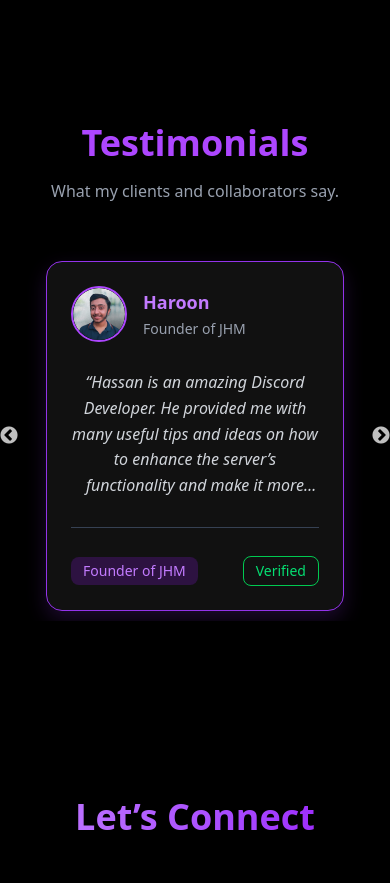
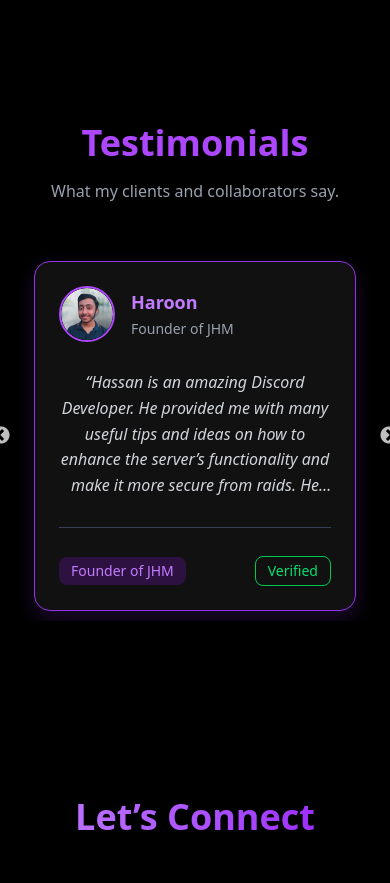
Before and after one commit to Hassan-Mef/New-Portfolio, a React (Vite) app: page / in a window 390 px wide. Shown: the part 5420-6303 px from the top of the page. Built offline with nearby package versions, Linux system fonts and the light colour scheme.

Commit message:
fix: update testimonial slider for better responsiveness

```diff
--- a/package.json
+++ b/package.json
@@ -25,7 +25,7 @@
     "react-icons": "^5.5.0",
     "react-parallax-tilt": "^1.7.300",
     "react-scroll": "^1.9.3",
-    "react-slick": "^0.31.0",
+    "react-slick": "^0.30.0",
     "simple-icons": "^15.11.0",
     "slick-carousel": "^1.8.1",
     "tailwind-scrollbar-hide": "^4.0.0",
--- a/src/sections/Testimonials.jsx
+++ b/src/sections/Testimonials.jsx
@@ -6,24 +6,29 @@ import { testimonials } from "../data/testimonials";
 import "slick-carousel/slick/slick.css";
 import "slick-carousel/slick/slick-theme.css";
 
-
 const Testimonials = () => {
+  // Slick slider configuration
   const settings = {
     dots: true,
     infinite: true,
     speed: 800,
-  slidesToShow: 3,
+    slidesToShow: 3, // default desktop layout
     slidesToScroll: 1,
     autoplay: true,
     autoplaySpeed: 4000,
     arrows: true,
     pauseOnHover: true,
     responsive: [
-    { breakpoint: 1280, settings: { slidesToShow: 2 } }, // tablets / medium screens
-    { breakpoint: 768, settings: { slidesToShow: 1 } },  // mobile / small devices
+      {
+        breakpoint: 768, // mobile screens
+        settings: { slidesToShow: 1 },
+      },
+      {
+        breakpoint: 1024, // tablet screens
+        settings: { slidesToShow: 2 },
+      },
     ],
   };
-
 
   return (
     <motion.section
@@ -34,7 +39,9 @@ const Testimonials = () => {
       transition={{ duration: 0.8, ease: "easeOut" }}
       viewport={{ once: true }}
     >
-      <div className="max-w-6xl mx-auto px-6 text-center">
+      {/* Section container with responsive padding */}
+      <div className="w-full max-w-6xl mx-auto px-4 sm:px-6 text-center">
+        {/* Section heading */}
         <motion.h2
           className="text-4xl md:text-5xl font-bold mb-4 text-purple-500"
           initial={{ opacity: 0, y: -30 }}
@@ -44,6 +51,8 @@ const Testimonials = () => {
         >
           Testimonials
         </motion.h2>
+
+        {/* Section subheading */}
         <motion.p
           className="text-gray-400 mb-12"
           initial={{ opacity: 0 }}
@@ -54,16 +63,17 @@ const Testimonials = () => {
           What my clients and collaborators say.
         </motion.p>
 
-        <Slider {...settings}>
+        {/* Testimonial carousel */}
+        <Slider {...settings} className="!w-full">
           {testimonials.map((t, i) => (
             <motion.div
               key={i}
               whileHover={{ scale: 1.02 }}
               transition={{ type: "spring", stiffness: 200 }}
-              className="px-3"
+              className="px-2 !w-full"
             >
               <div className="testimonial-card">
-                {/* Top: Profile */}
+                {/* Profile section */}
                 <div className="flex items-center mb-4">
                   <img
                     src={t.img}
@@ -78,15 +88,13 @@ const Testimonials = () => {
                   </div>
                 </div>
 
-                {/* Quote */}
-                <p className="testimonial-text">
-                  “{t.quote}”
-                </p>
+                {/* Testimonial text */}
+                <p className="testimonial-text">“{t.quote}”</p>
 
                 {/* Divider */}
                 <div className="border-t border-gray-700 my-4"></div>
 
-                {/* Footer: Company + optional badge */}
+                {/* Footer with role and verification badge */}
                 <div className="flex justify-between items-center text-sm">
                   <span className="px-3 py-1 bg-purple-900/40 text-purple-400 rounded-lg">
                     {t.title}
```
Also changed, not shown: 1 other file (tests, documents, lock files or other folders). Lines whose indentation alone changed are shown as unchanged.
